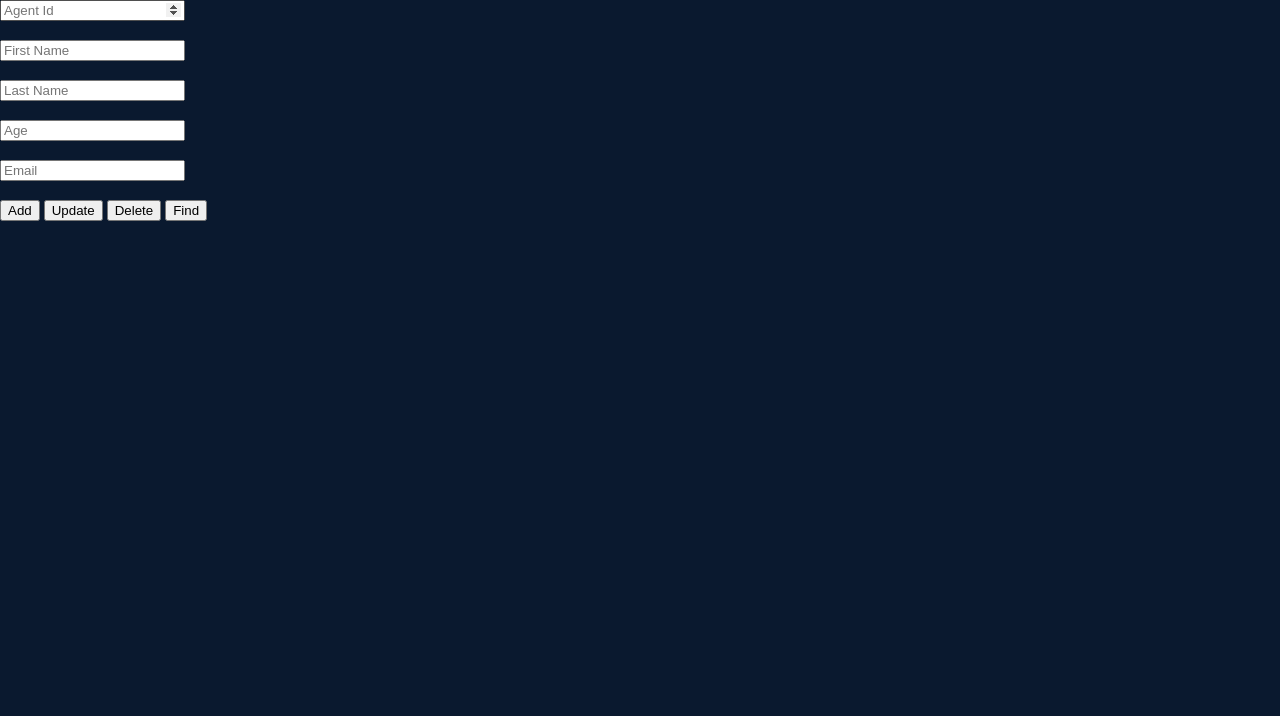
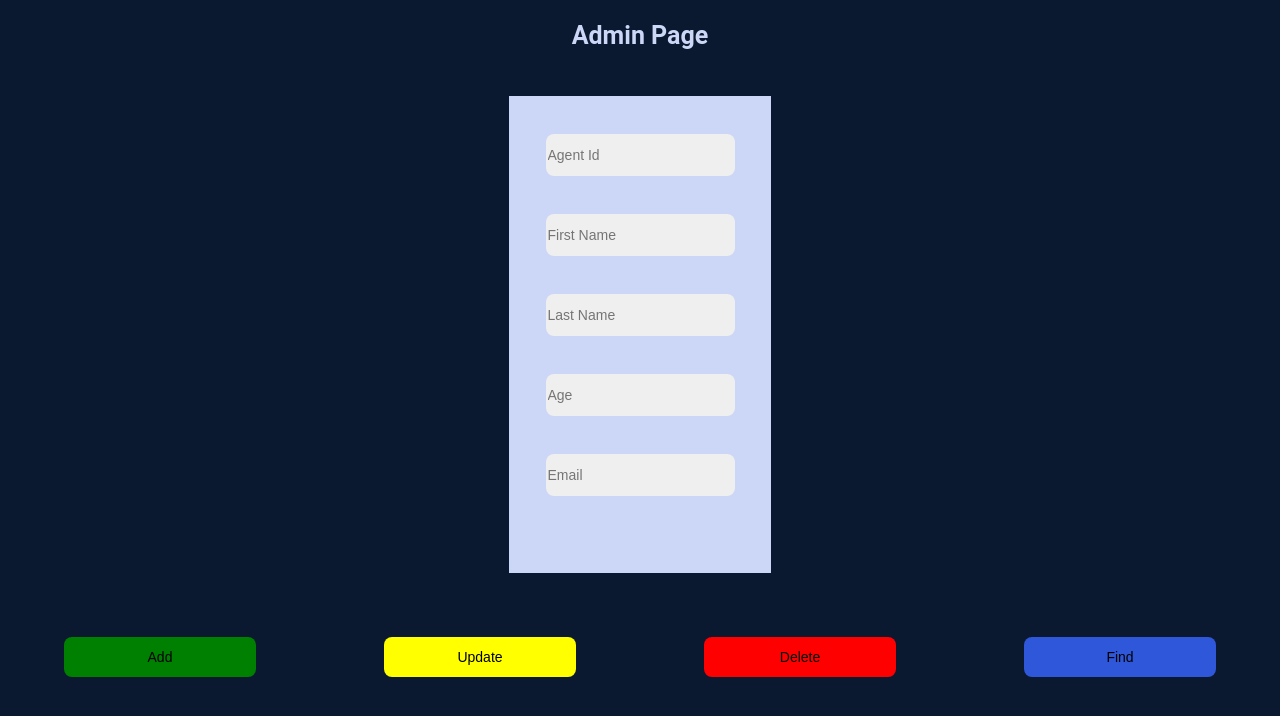
Before and after one commit to iMunib/RealEstateAgentApplication, a PHP site: page /agentsDetails.php in a window 1280 px wide. Shown: the top 716 px of the page. Run offline with PHP 8.4, Linux system fonts and the light colour scheme.

Commit message:
Completed the Assignment 2

```diff
--- a/agentsDetails.php
+++ b/agentsDetails.php
@@ -141,17 +141,19 @@ if(isset($_POST['update']))
         <meta http-equiv="X-UA-Compatible" content="IE=edge">
         <meta name="viewport" content="width=device-width, initial-scale=1.0">
         <link rel="stylesheet" href="styles.css">
-        <title>PHP INSERT UPDATE DELETE SEARCH</title>
+        <title>Admin Page</title>
     </head>
     <body>
-        <div class="detailsField">
-            <form action="agentsDetails.php" method="post">
+        <h2 id="header-agrentdetail">Admin Page</h2>
+        <div id="details-form-Field-div">
+            <form action="agentsDetails.php" method="post" id="agentdetails-form">
                 <input type="number" name="id" placeholder="Agent Id" value="<?php echo $id;?>"><br><br>
                 <input type="text" name="fname" placeholder="First Name" value="<?php echo $fname;?>"><br><br>
                 <input type="text" name="lname" placeholder="Last Name" value="<?php echo $lname;?>"><br><br>
                 <input type="number" name="age" placeholder="Age" value="<?php echo $age;?>"><br><br>
                 <input type="text" name="email" placeholder="Email" value="<?php echo $email;?>"><br><br>
-                <div>
+                </div>
+                <div id="agentsdetails-buttons">
 
                     <input type="submit" name="insert" value="Add">
 
@@ -162,6 +164,6 @@ if(isset($_POST['update']))
                     <input type="submit" name="search" value="Find">
                 </div>
             </form>
-        </div>
+
     </body>
 </html>
--- a/signupdb.php
+++ b/signupdb.php
@@ -16,4 +16,5 @@
         $stmt->close();
         $connection->close();
     }
-?>
+    echo '<script>alert("User has been created!")</script>';
+    header('location: ./index.php');
--- a/styles.css
+++ b/styles.css
@@ -179,29 +220,137 @@ li{
     margin-bottom: 10%;
 }
 
-#search-submit-button:hover{
-    background-color: #19345c;
+/* Styling the header for signup */
+#signup-header{
+    text-align: center;
+    font-size: 25px;
 }
 
-#search-input-box:hover{
-    background-color: #19345c;
+/* Styling the ul element for searchpage */
+#searchpage-ul{
+    padding-left: 0;
+    width: 100%;
+    height: 100%;
+    display: flex;
+    justify-content: center;
+    align-items: center;
+    flex-direction: column;
+
+}
+/* Styling the li element for searchpage */
+#searchpage-ul li{
+    width: 60%;
+    display: flex;
+    justify-content: center;
+    align-items: center;
+    flex-direction: column;
+    background-color: #ccd6f6;
+    margin-top: 5%;
+    margin-bottom: 5%;
+    border-radius: 5px;
+    border-style: solid;
+
+}
+/* Styling the a element for searchpage */
+#searchpage-ul li a{
+    text-decoration: none;
+    color: #2f57da;
+    font-size: 14px;
+    margin-top: 5%;
+    margin-bottom: 5%;
 }
 
-#search-input-box:focus{
-    background-color: #19345c;
+/* Styling the a element hover for searchpage */
+#searchpage-ul li a:hover{
+    color: #19345c;
 }
-#search-image-top{
+/* Styling the outer div for searchpage */
+#search-outer-div{
+    display: flex;
+    flex-direction: column;
     width: 30%;
-    display: flex;
-    /* justify-content: center;
-    align-items: center; */
-    margin-top: 1%;
-    margin-bottom: 2%;
 }
 
-#searchpage-main-div{
+/* Styling form of agentsdetail */
+#details-form-Field-div{
+    display: flex;
+    flex-direction: column;
+    width: 100%;
+    height: 100%;
+    display: flex;
+    justify-content: center;
+    align-items: center;
+    padding-top: 2%;
+}
+
+
+#agentdetails-form{
+    padding: 3%;
+    background-color: #ccd6f6;
     display: flex;
     justify-content: center;
     align-items: center;
     flex-direction: column;
 }
+/* styling the header for agentdetails */
+#header-agrentdetail{
+    text-align: center;
+    font-size: 25px;
+}
+/* styling the input for agentdetails */
+#agentdetails-form input{
+    width: 100%;
+    height: 40px;
+    border-radius: 8px;
+    border: none;
+    font-size: 14px;
+    color: #000000;
+    background-color: #efefef;
+
+}
+
+/* styling the input buttons for agents diffent colours*/
+#agentsdetails-buttons{
+    display: flex;
+    justify-content: center;
+    align-items: center;
+    flex-direction: row;
+    margin-top: 5%;
+    margin-bottom: 5%;
+}
+
+#agentsdetails-buttons input{
+    width: 100%;
+    height: 40px;
+    border-radius: 8px;
+    border: none;
+    font-size: 14px;
+    color: #000000;
+    background-color: #efefef;
+    margin-right: 5%;
+    margin-left: 5%;
+}
+
+#agentsdetails-buttons input:hover{
+    background-color: #19345c;
+}
+
+#agentsdetails-buttons input:focus{
+    background-color: #19345c;
+}
+
+#agentsdetails-buttons input:nth-child(1){
+    background-color: green;
+}
+
+#agentsdetails-buttons input:nth-child(2){
+    background-color: yellow;
+}
+
+#agentsdetails-buttons input:nth-child(3){
+    background-color: red;
+}
+
+#agentsdetails-buttons input:nth-child(4){
+    background-color: #2f57da;
+}
```
Also changed, not shown: other parts of styles.css (+78 -37 lines), Signup.php (+4 -4 lines), agents.sql (added, +116 -0 lines), searchpage.php (+17 -16 lines).
